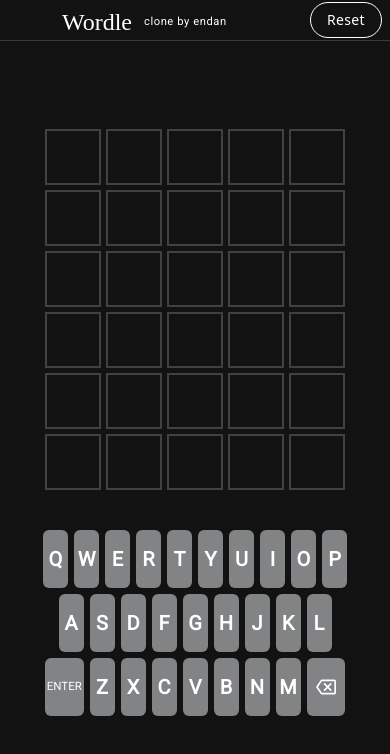
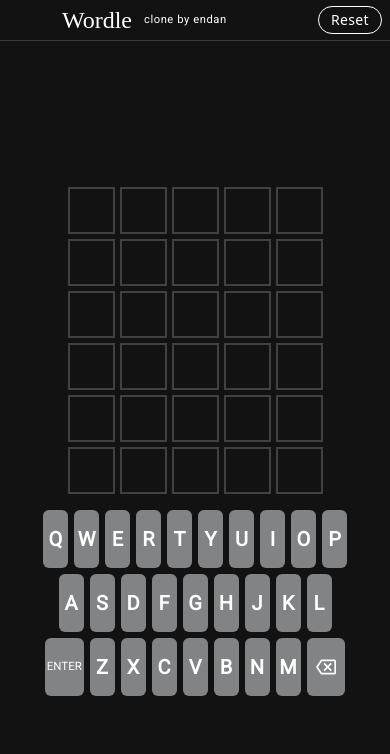
Before and after one commit to jjjjcccjjf/wordle-clone, a Next.js app: page / in a window 390 px wide. Shown: the top 754 px of the page. Built offline with nearby package versions, Linux system fonts and the light colour scheme; a web font is replaced by a local one.

Commit message:
Fix buttons in smaller screens

```diff
--- a/app/components/GameControls/index.tsx
+++ b/app/components/GameControls/index.tsx
@@ -36,7 +36,7 @@ export function TryAgainButton({ map }: { map: Map<any, any> }) {
   };
   return (
     <button
-      className="h-9 py-4 lg:px-8 px-4 rounded-full flex items-center justify-center border border-white text-white text-sm tracking-wide"
+      className="md:h-9 h-7 md:py-4 lg:px-8 md:px-4 px-3 rounded-full flex items-center justify-center border border-white text-white text-sm tracking-wide"
       onClick={handleTryAgainClick}
     >
       <span className="md:block hidden">Reset & Get New Word</span>
@@ -87,9 +87,10 @@ export function ShareButton() {
       });
   };
 
+
   return (
     <button
-      className="h-9 bg-[#538d4e] text-white text-sm py-4 px-8 rounded-full flex items-center justify-center font-bold gap-3 tracking-wide"
+      className="md:h-9 h-7 bg-[#538d4e] text-white text-sm md:py-4 lg:px-8 md:px-4 px-3 rounded-full flex items-center justify-center font-bold gap-3 tracking-wide"
       onClick={handleShareClick}
     >
       Share <BsShare />
--- a/app/components/Input.tsx
+++ b/app/components/Input.tsx
@@ -190,7 +190,7 @@ export default function Input(props: InputProps) {
     <input
       value={letter}
       maxLength={1}
-      className="md:h-[62.5px] md:w-[62px] w-[56px] h-[56px] border-2 border-white/20 bg-transparent text-center font-[Roboto] text-3xl font-bold uppercase text-white outline-none transition-transform duration-200 caret-transparent pointer-events-none"
+      className="lg:h-[62.5px] lg:w-[62px] md:w-[56px] md:h-[56px] h-[47px] w-[47px] border-2 border-white/20 bg-transparent text-center font-[Roboto] text-3xl font-bold uppercase text-white outline-none transition-transform duration-200 caret-transparent pointer-events-none"
       ref={(node) => {
         if (map && localRef) {
           if (node) {
@@ -201,6 +201,7 @@ export default function Input(props: InputProps) {
           }
         }
       }}
+      inputMode="none"
       onChange={(e: React.ChangeEvent<HTMLInputElement>) => handleChange(e)}
       onKeyDown={(e: React.KeyboardEvent<HTMLInputElement>) => handleKeyDown(e)}
     ></input>
--- a/app/components/Nav.tsx
+++ b/app/components/Nav.tsx
@@ -13,7 +13,7 @@ export default function Nav({ children }: NavProps) {
         <li className="px-8"></li>
         <li className="md:place-self-center place-self-end flex items-center justify-center md:flex-col flex-row md:gap-0">
           <p className="font-['Patua_One']  text-white md:text-4xl text-2xl">Wordle</p>
-          <p className="text-white font-[Roboto] text-[0.70rem] tracking-wider w-32 md:pl-0 pl-3">
+          <p className="text-white font-[Roboto] text-[0.70rem] tracking-wider w-32  pl-3">
             clone by endan
           </p>
         </li>
--- a/app/page.tsx
+++ b/app/page.tsx
@@ -63,10 +63,10 @@ export default function Home() {
         <GameControls inputRefs={inputRefs} tryAgain />
       </Nav>
       <main
-        className="h-screen w-screen bg-[#121213] flex flex-col items-center justify-center gap-10 "
+        className="h-screen w-screen bg-[#121213] flex flex-col items-center justify-center md:gap-10 gap-4 "
         ref={mainRef}
       >
-        <section className="grid gap-[5px]">
+        <section className="grid gap-[5px] mt-[38px] md:mt-0">
           {Array.from({ length: 6 }, (_, index) => (
             <RowInput key={index} inputRefs={inputRefs} row={index} />
           ))}
```
